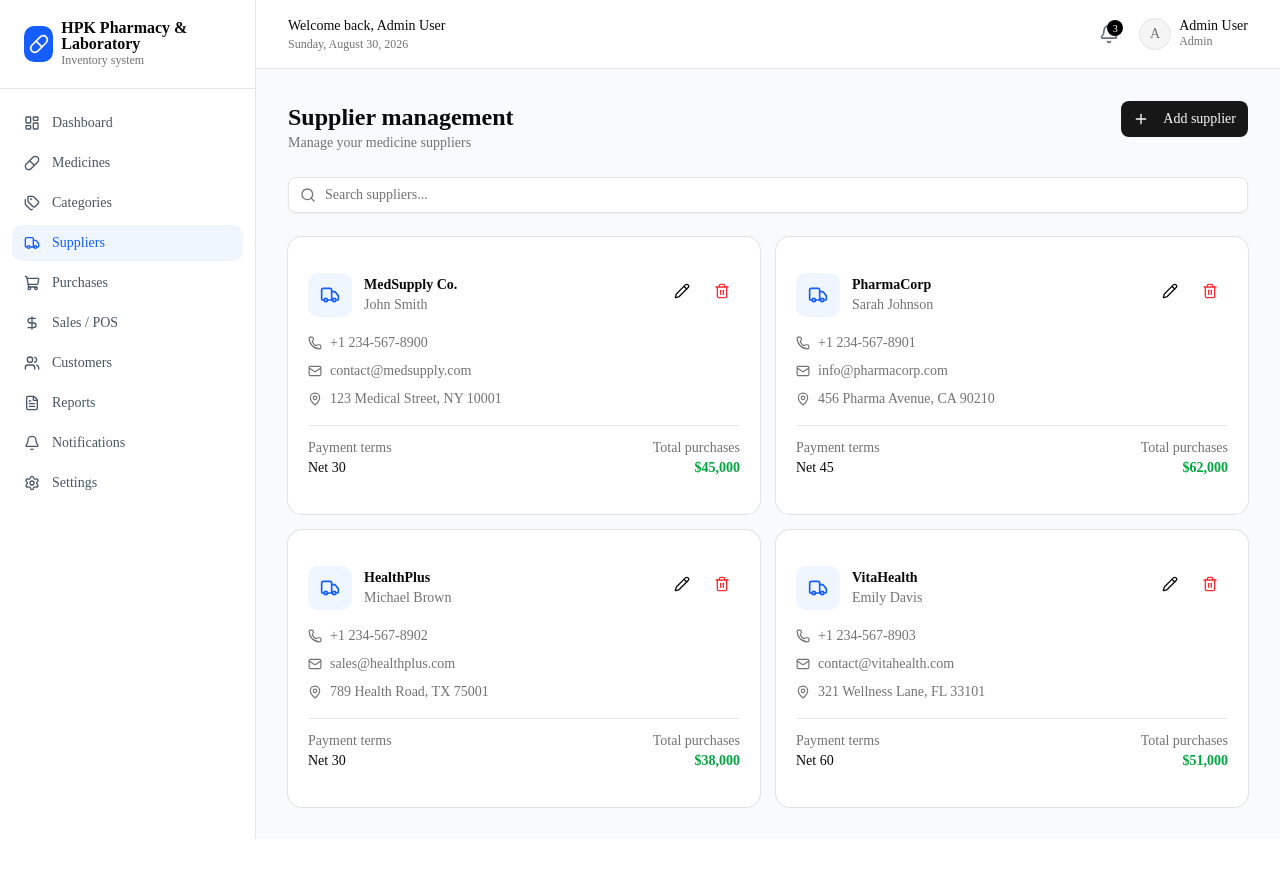
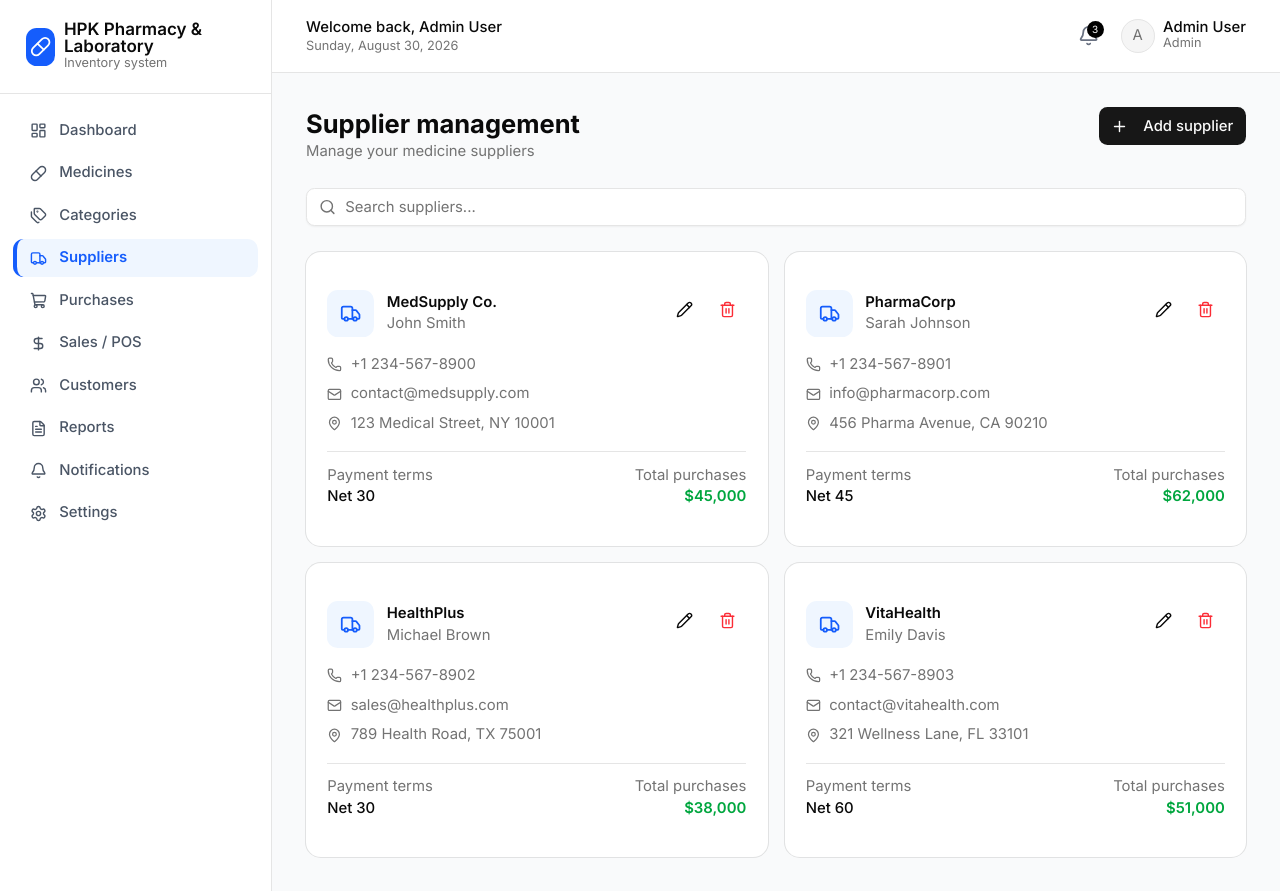
Before and after one commit to AnjanaRanasinghe/Pharmacy-system-architecture-and-webapp-development, a Next.js app in the folder client/: page /suppliers in a window 1280 px wide. Before the commit the page ends 839 px from the top, so only its background shows below. Built offline with nearby package versions, Linux system fonts and the light colour scheme.

Commit message:
Update some UI interface

```diff
--- a/client/src/app/globals.css
+++ b/client/src/app/globals.css
@@ -7,7 +7,7 @@
 @theme inline {
   --color-background: var(--background);
   --color-foreground: var(--foreground);
-  --font-sans: var(--font-sans);
+  --font-sans: var(--font-inter), ui-sans-serif, system-ui, sans-serif;
   --font-mono: var(--font-geist-mono);
   --font-heading: var(--font-sans);
   --color-sidebar-ring: var(--sidebar-ring);
@@ -128,3 +128,11 @@
     @apply font-sans;
   }
 }
+
+html {
+  font-size: 17px;
+}
+
+body {
+  font-family: var(--font-sans);
+}
--- a/client/src/app/layout.tsx
+++ b/client/src/app/layout.tsx
@@ -1,29 +1,22 @@
 import type { Metadata } from "next";
-import { Geist, Geist_Mono } from "next/font/google";
+import { Inter } from "next/font/google";
 import "./globals.css";
 
-const geistSans = Geist({
-  variable: "--font-geist-sans",
+const inter = Inter({
   subsets: ["latin"],
-});
-
-const geistMono = Geist_Mono({
-  variable: "--font-geist-mono",
-  subsets: ["latin"],
+  variable: "--font-inter",
+  display: "swap",
 });
 
 export const metadata: Metadata = {
-  title: "Create Next App",
-  description: "Generated by create next app",
+  title: "PharmaCare",
+  description: "Pharmacy inventory management system",
 };
 
-export default function RootLayout({ children }: LayoutProps<"/">) {
+export default function RootLayout({ children }: { children: React.ReactNode }) {
   return (
-    <html
-      lang="en"
-      className={`${geistSans.variable} ${geistMono.variable} h-full antialiased`}
-    >
-      <body className="min-h-full flex flex-col">{children}</body>
+    <html lang="en" className={inter.variable}>
+      <body className="antialiased">{children}</body>
     </html>
   );
 }
--- a/client/src/components/layout/sidebar.tsx
+++ b/client/src/components/layout/sidebar.tsx
@@ -44,8 +44,10 @@ export function Sidebar() {
               key={href}
               href={href}
               className={cn(
-                "flex items-center gap-3 rounded-lg px-3 py-2 text-sm font-medium transition-colors",
-                active ? "bg-blue-50 text-blue-600" : "text-gray-600 hover:bg-gray-50"
+                "flex items-center gap-3 rounded-lg border-l-4 px-3 py-2 text-sm font-medium transition-colors",
+                active
+                  ? "border-blue-600 bg-blue-50 font-semibold text-blue-600"
+                  : "border-transparent text-gray-600 hover:border-blue-300 hover:bg-blue-50 hover:text-blue-600"
               )}
             >
               <Icon className="h-4 w-4" />
```
